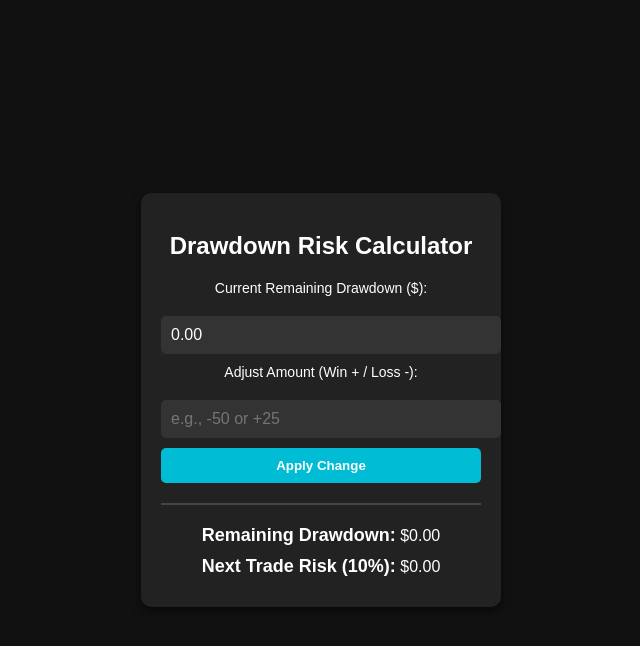
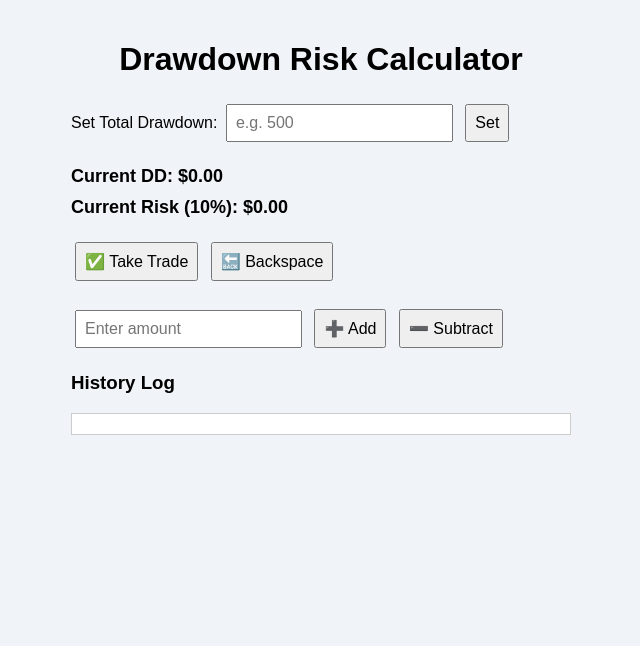
Before and after one commit to enigma-sim-fx/ddcc, a plain HTML site: page index.html in a window 1280 px wide. Shown: the whole page, without its empty margins (319-959 px from the left). Drawn offline with Linux system fonts and the light colour scheme.

Commit message:
Update index.html

```diff
--- a/index.html
+++ b/index.html
@@ -1,149 +1,147 @@
 <!DOCTYPE html>
 <html lang="en">
 <head>
-  <meta charset="UTF-8">
-  <meta name="viewport" content="width=device-width, initial-scale=1.0">
+  <meta charset="UTF-8" />
+  <meta name="viewport" content="width=device-width, initial-scale=1.0"/>
   <title>Drawdown Risk Calculator</title>
   <style>
     body {
-      background-color: #111;
-      color: #fff;
       font-family: Arial, sans-serif;
-      display: flex;
-      justify-content: center;
-      align-items: center;
-      height: 100vh;
-      margin: 0;
+      padding: 20px;
+      max-width: 500px;
+      margin: auto;
+      background: #f0f4f8;
     }
-
-    .calculator {
-      background: #222;
-      padding: 20px;
-      border-radius: 10px;
-      width: 320px;
+    h1 {
       text-align: center;
-      box-shadow: 0 4px 10px rgba(0, 0, 0, 0.5);
     }
-
-    h2 {
-      margin-bottom: 20px;
+    .section {
+      margin: 20px 0;
     }
-
-    label {
-      display: block;
-      margin-bottom: 10px;
+    input, button {
+      padding: 8px;
+      font-size: 16px;
+      margin: 4px;
+    }
+    #historyLog {
+      max-height: 200px;
+      overflow-y: auto;
+      background: #fff;
+      padding: 10px;
+      border: 1px solid #ccc;
       font-size: 14px;
     }
-
-    input {
-      width: 100%;
-      padding: 10px;
-      margin: 10px 0;
-      border-radius: 5px;
-      border: none;
-      font-size: 16px;
-      background-color: #333;
-      color: white;
-    }
-
-    button {
-      padding: 10px;
-      background-color: #00bcd4;
-      border: none;
-      border-radius: 5px;
-      cursor: pointer;
+    .highlight {
       font-weight: bold;
-      color: white;
-      width: 100%;
-    }
-
-    button:hover {
-      background-color: #0097a7;
-    }
-
-    hr {
-      border: 1px solid #444;
-      margin: 20px 0;
-    }
-
-    p {
-      font-size: 16px;
-      margin: 10px 0;
-    }
-
-    strong {
       font-size: 18px;
+      margin-top: 10px;
     }
   </style>
 </head>
 <body>
-  <div class="calculator">
-    <h2>Drawdown Risk Calculator</h2>
+  <h1>Drawdown Risk Calculator</h1>
 
-    <label for="currentDd">Current Remaining Drawdown ($):</label>
-    <input type="number" id="currentDd" placeholder="e.g., 500" oninput="updateRisk(true)">
+  <div class="section">
+    <label>Set Total Drawdown: </label>
+    <input type="number" id="initialDD" placeholder="e.g. 500" />
+    <button onclick="setInitialDrawdown()">Set</button>
+  </div>
 
-    <label for="adjustment">Adjust Amount (Win + / Loss -):</label>
-    <input type="number" id="adjustment" placeholder="e.g., -50 or +25">
-    <button onclick="applyAdjustment()">Apply Change</button>
+  <div class="section">
+    <div class="highlight">Current DD: <span id="ddDisplay">$0.00</span></div>
+    <div class="highlight">Current Risk (10%): <span id="riskDisplay">$0.00</span></div>
+  </div>
 
-    <hr>
+  <div class="section">
+    <button onclick="takeTrade()">✅ Take Trade</button>
+    <button onclick="undoLastRisk()">🔙 Backspace</button>
+  </div>
 
-    <p><strong>Remaining Drawdown:</strong> $<span id="remainingDd">0.00</span></p>
-    <p><strong>Next Trade Risk (10%):</strong> $<span id="riskOutput">0.00</span></p>
+  <div class="section">
+    <input type="number" id="manualAmount" placeholder="Enter amount" />
+    <button onclick="addAmount()">➕ Add</button>
+    <button onclick="subtractAmount()">➖ Subtract</button>
+  </div>
+
+  <div class="section">
+    <h3>History Log</h3>
+    <div id="historyLog"></div>
   </div>
 
   <script>
-    let remainingDd = 0;
-    let initialDd = 0;
+    let currentDrawdown = parseFloat(localStorage.getItem('dd')) || 0;
+    let lastRiskAmount = 0;
 
-    function loadSavedData() {
-      const saved = localStorage.getItem("remainingDd");
-      const savedInitial = localStorage.getItem("initialDd");
-
-      if (saved !== null) remainingDd = parseFloat(saved);
-      if (savedInitial !== null) initialDd = parseFloat(savedInitial);
-
-      updateRisk(false);
+    function updateDrawdownDisplay() {
+      document.getElementById('ddDisplay').textContent = `$${currentDrawdown.toFixed(2)}`;
+      document.getElementById('riskDisplay').textContent = `$${(currentDrawdown * 0.1).toFixed(2)}`;
     }
 
-    function updateRisk(fromMainInput = false) {
-      const inputField = document.getElementById("currentDd");
-      const inputValue = parseFloat(inputField.value);
-
-      if (fromMainInput && !isNaN(inputValue) && inputValue >= 0) {
-        remainingDd = inputValue;
-        initialDd = inputValue;
+    function setInitialDrawdown() {
+      const input = document.getElementById('initialDD').value;
+      const value = parseFloat(input);
+      if (!isNaN(value) && value >= 0) {
+        currentDrawdown = value;
+        saveToLocalStorage();
+        updateDrawdownDisplay();
+        addToHistory(`Initial drawdown set to $${value.toFixed(2)}.`);
       }
-
-      if (remainingDd < 0) remainingDd = 0;
-      if (initialDd <= 0) initialDd = remainingDd;
-
-      // Save data
-      localStorage.setItem("remainingDd", remainingDd.toFixed(2));
-      localStorage.setItem("initialDd", initialDd.toFixed(2));
-
-      // Update all displays
-      document.getElementById("remainingDd").innerText = remainingDd.toFixed(2);
-      document.getElementById("riskOutput").innerText = (remainingDd * 0.10).toFixed(2);
-
-      inputField.value = remainingDd.toFixed(2);
     }
 
-    function applyAdjustment() {
-      const adjustmentInput = document.getElementById("adjustment");
-      const adjustment = parseFloat(adjustmentInput.value);
-
-      if (isNaN(adjustment)) return;
-
-      remainingDd += adjustment;
-      if (remainingDd < 0) remainingDd = 0;
-
-      updateRisk();
-      adjustmentInput.value = ""; // Clear input
+    function takeTrade() {
+      lastRiskAmount = currentDrawdown * 0.1;
+      currentDrawdown -= lastRiskAmount;
+      updateDrawdownDisplay();
+      saveToLocalStorage();
+      addToHistory(`Trade taken. Risked $${lastRiskAmount.toFixed(2)}.`);
     }
 
-    window.onload = loadSavedData;
+    function undoLastRisk() {
+      if (lastRiskAmount > 0) {
+        currentDrawdown += lastRiskAmount;
+        updateDrawdownDisplay();
+        addToHistory(`Undo trade. Restored $${lastRiskAmount.toFixed(2)}.`);
+        lastRiskAmount = 0;
+        saveToLocalStorage();
+      }
+    }
+
+    function addAmount() {
+      const input = document.getElementById('manualAmount').value;
+      const amount = parseFloat(input);
+      if (!isNaN(amount)) {
+        currentDrawdown += amount;
+        updateDrawdownDisplay();
+        saveToLocalStorage();
+        addToHistory(`Manually added $${amount.toFixed(2)}.`);
+      }
+    }
+
+    function subtractAmount() {
+      const input = document.getElementById('manualAmount').value;
+      const amount = parseFloat(input);
+      if (!isNaN(amount)) {
+        currentDrawdown -= amount;
+        updateDrawdownDisplay();
+        saveToLocalStorage();
+        addToHistory(`Manually subtracted $${amount.toFixed(2)}.`);
+      }
+    }
+
+    function addToHistory(message) {
+      const log = document.getElementById("historyLog");
+      const entry = document.createElement("div");
+      const timestamp = new Date().toLocaleTimeString();
+      entry.textContent = `[${timestamp}] ${message}`;
+      log.prepend(entry);
+    }
+
+    function saveToLocalStorage() {
+      localStorage.setItem('dd', currentDrawdown);
+    }
+
+    // Initial load
+    updateDrawdownDisplay();
   </script>
 </body>
 </html>
```
